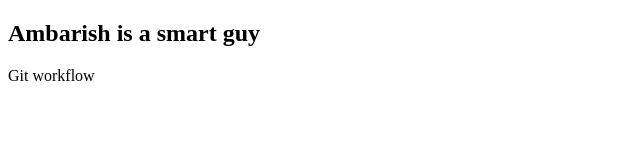
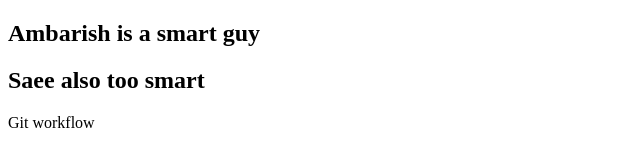
Before and after one commit to Amby-Mohod/Git-workflow, a plain HTML site: page index.html in a window 1280 px wide. Shown: the whole page, without its empty margins (0-640 px from the left). Drawn offline with Linux system fonts and the light colour scheme.

Commit message:
new changes done

```diff
--- a/index.html
+++ b/index.html
@@ -5,6 +5,7 @@
     <meta name="viewport" content="width=device-width, initial-scale=1.0">
     <title>GIT AND GITHUB</title>
     <h2>Ambarish is a smart guy</h2>
+    <h2>Saee also too smart</h2>
     <h2></h2> Git workflow</h2>
 </head>
 <body>
```
